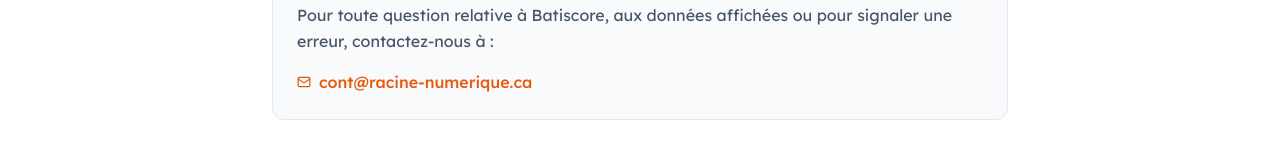
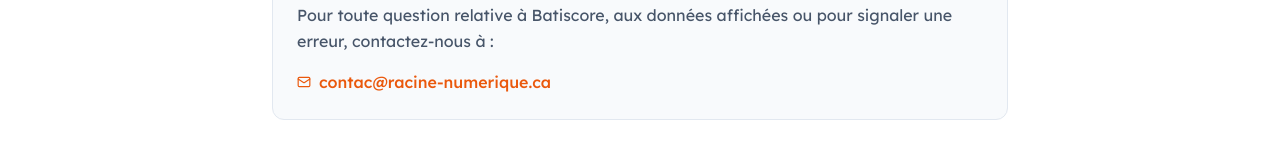
Before and after one commit to FabienInan/batiscore, a Next.js app in the folder frontend/: page /contact in a window 1280 px wide. Shown: the part 304-448 px from the top of the page. Built offline with nearby package versions, Linux system fonts and the light colour scheme.

Commit message:
update allow origin

```diff
--- a/frontend/app/contact/page.tsx
+++ b/frontend/app/contact/page.tsx
@@ -32,11 +32,11 @@
               une erreur, contactez-nous à :
             </p>
             <a
-              href="mailto:cont@racine-numerique.ca"
+              href="mailto:contac@racine-numerique.ca"
               className="inline-flex items-center gap-2 text-orange-600 font-medium hover:text-orange-500 transition-colors"
             >
               <Mail size={14} aria-hidden="true" />
-              cont@racine-numerique.ca
+              contac@racine-numerique.ca
             </a>
           </div>
 
```
